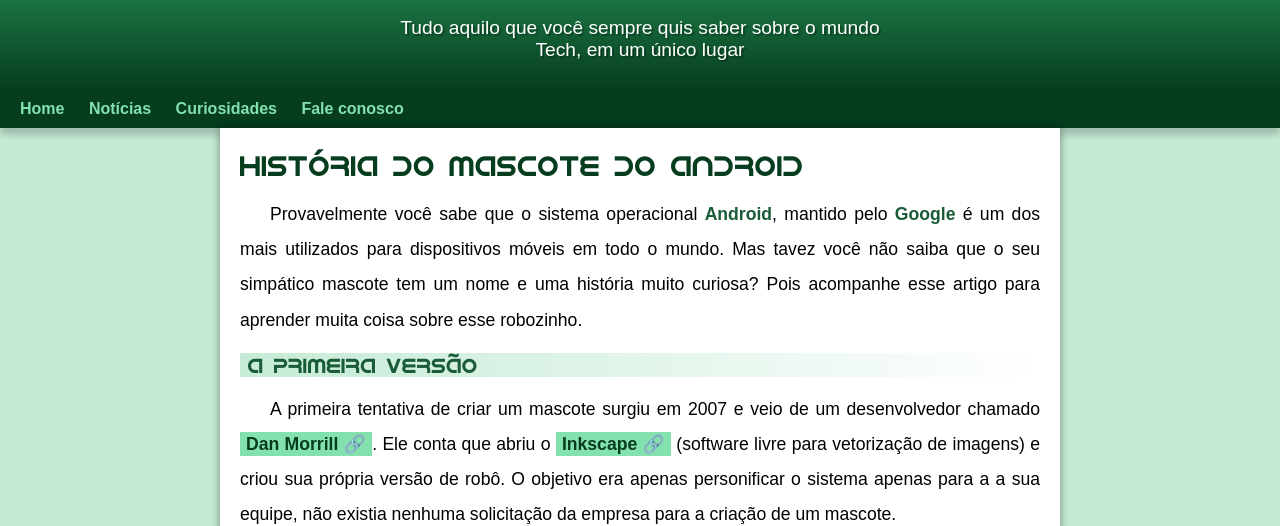
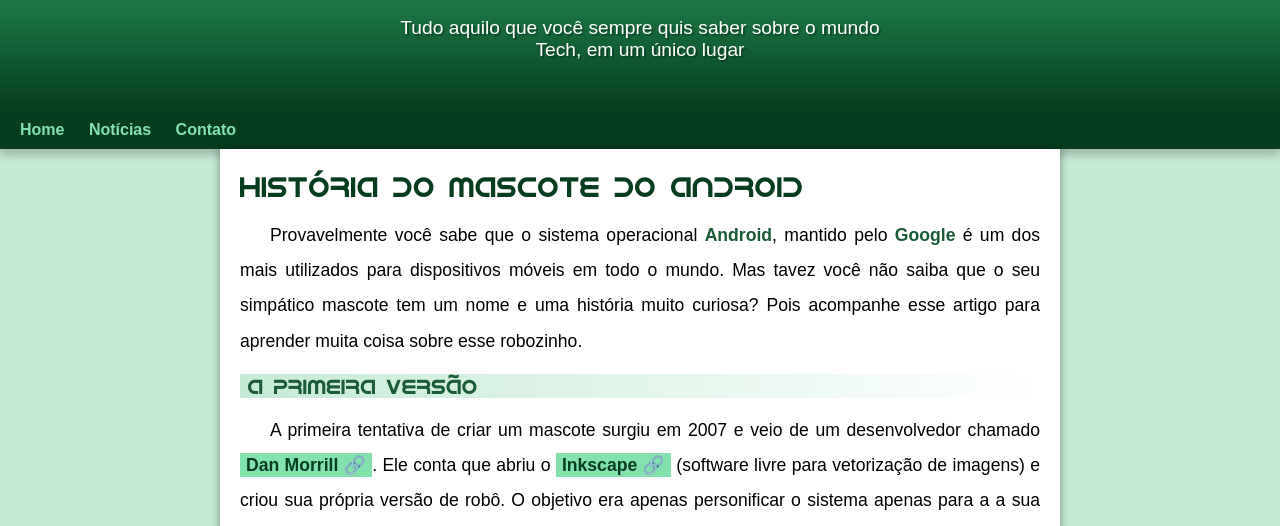
Before and after one commit to WarllesNoleto/projetoandroid, a plain HTML site: page index.html in a window 1280 px wide. Shown: the part 90-616 px from the top of the page. Drawn offline with Linux system fonts and the light colour scheme.

Commit message:
Problema de padding corrigido

```diff
--- a/estilo/style.css
+++ b/estilo/style.css
@@ -59,7 +59,7 @@ header > p {
     padding-right: 10px;
     padding-left: 10px;
     margin: auto;
-    padding-bottom: 20px;
+    padding-bottom: 50px;
     text-shadow: 2px 2px 0px rgba(0, 0, 0, 0.267);
 }
 
--- a/index.html
+++ b/index.html
@@ -15,8 +15,7 @@
     <nav>
         <a href="#">Home</a>
         <a href="#">Notícias</a>
-        <a href="#">Curiosidades</a>
-        <a href="#">Fale conosco</a>
+        <a href="#">Contato</a>
     </nav>
     <main>
         <article>
```
